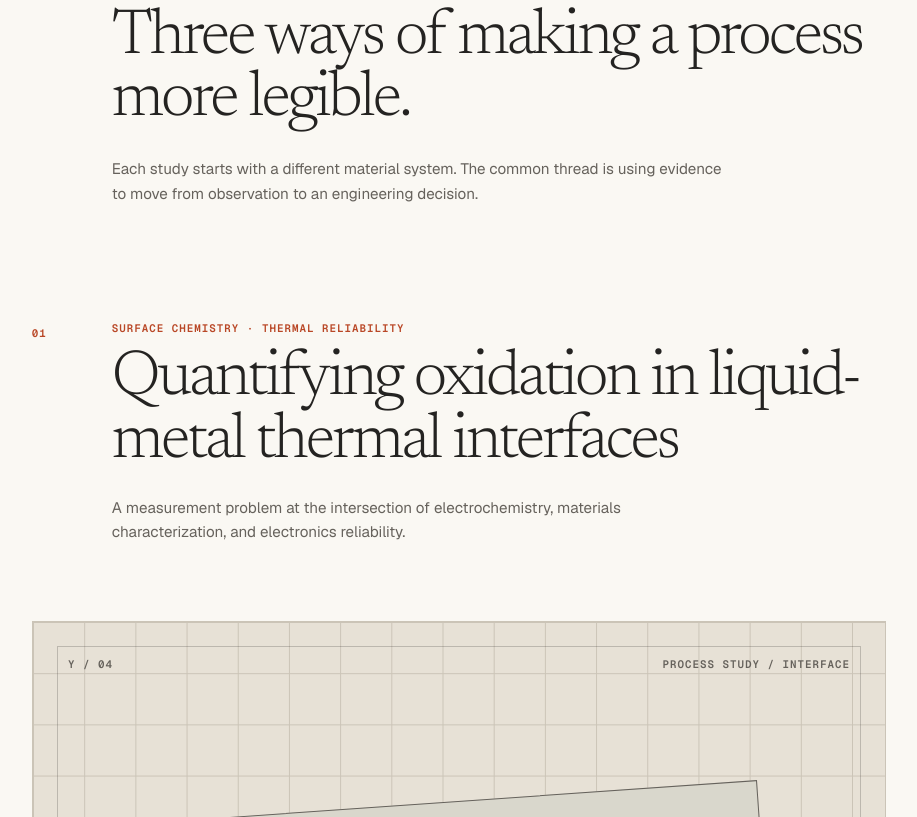
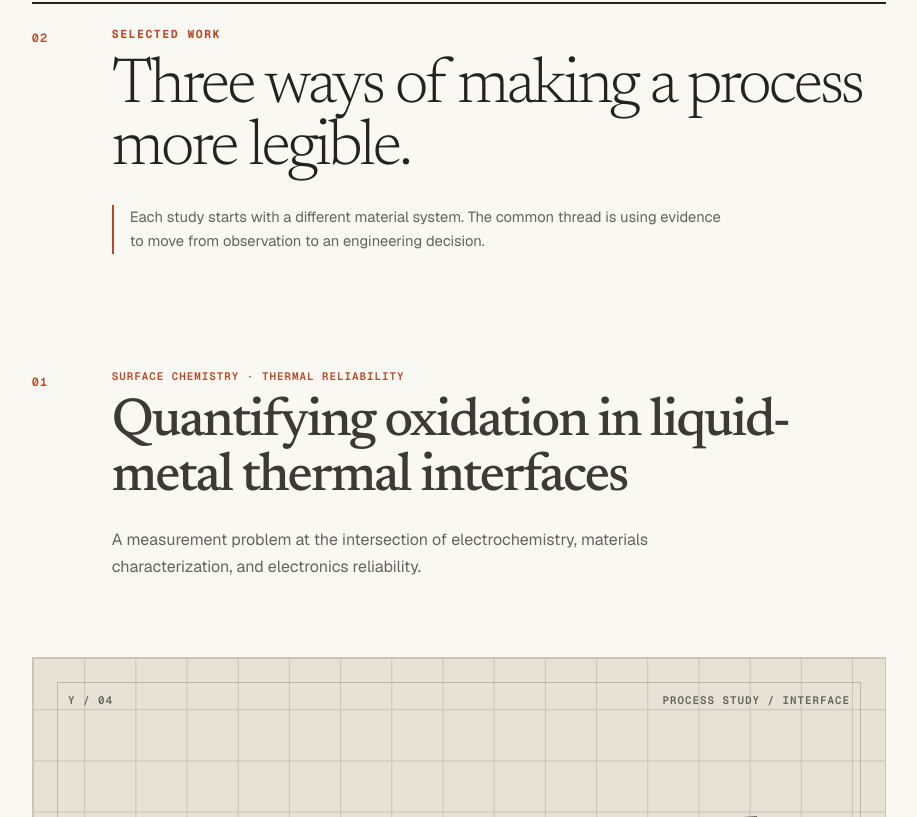
Before and after one commit to diwakarshukla0904/Personal-Portfolio, a Next.js app: page / in a window 1280 px wide. Shown: the part 2163-2980 px from the top of the page, without its empty margins (317-1234 px from the left). Built offline with nearby package versions, Linux system fonts and the light colour scheme.

Commit message:
Strengthen section typography hierarchy

```diff
--- a/src/app/globals.css
+++ b/src/app/globals.css
@@ -320,11 +320,20 @@ body:has(#contact:target) .rail-nav a[href="#contact"] {
   display: grid;
   grid-template-columns: 5rem minmax(0, 1fr);
   max-width: 63rem;
+  padding-top: 1.35rem;
+  border-top: 2px solid var(--ink);
 }
 
 .section-index {
   padding-top: 0.25rem;
-  color: var(--ink-soft);
+  color: var(--accent);
+  font-size: 0.74rem;
+}
+
+.section-intro .eyebrow {
+  font-size: 0.72rem;
+  font-weight: 680;
+  letter-spacing: 0.13em;
 }
 
 .section-intro h2 {
@@ -340,8 +349,10 @@ body:has(#contact:target) .rail-nav a[href="#contact"] {
 .section-description {
   max-width: 39rem;
   margin-top: 1.5rem;
+  padding-left: 1rem;
+  border-left: 2px solid var(--accent);
   color: var(--ink-soft);
-  font-size: 0.95rem;
+  font-size: 0.92rem;
   line-height: 1.65;
 }
 
@@ -456,7 +467,7 @@ body:has(#contact:target) .rail-nav a[href="#contact"] {
 
 .project-study {
   padding: clamp(4rem, 7vw, 7rem) 0;
-  border-top: 1px solid var(--ink);
+  border-top: 2px solid var(--line);
 }
 
 .project-study:first-child {
@@ -472,23 +483,26 @@ body:has(#contact:target) .rail-nav a[href="#contact"] {
 .project-number {
   padding-top: 0.3rem;
   color: var(--accent);
+  font-size: 0.74rem;
 }
 
 .project-header h3 {
-  max-width: 52rem;
+  max-width: 47rem;
   margin-top: 0.7rem;
+  color: #3d3934;
   font-family: var(--serif);
-  font-size: clamp(2.5rem, 5vw, 5rem);
-  font-weight: 390;
-  letter-spacing: -0.045em;
-  line-height: 0.98;
+  font-size: clamp(2.35rem, 4.2vw, 4.25rem);
+  font-weight: 420;
+  letter-spacing: -0.04em;
+  line-height: 1.02;
 }
 
 .project-summary {
   max-width: 37rem;
   margin-top: 1.4rem;
   color: var(--ink-soft);
-  font-size: 0.95rem;
+  font-size: 1rem;
+  line-height: 1.65;
 }
 
 .project-visual {
@@ -632,6 +646,8 @@ body:has(#contact:target) .rail-nav a[href="#contact"] {
 
 .brief-label {
   color: var(--accent);
+  font-weight: 680;
+  letter-spacing: 0.12em;
 }
 
 .project-process {
@@ -670,8 +686,9 @@ body:has(#contact:target) .rail-nav a[href="#contact"] {
 
 .project-process h4 {
   margin-top: 0.2rem;
+  color: #3d3934;
   font-family: var(--serif);
-  font-size: 1.35rem;
+  font-size: 1.48rem;
   font-weight: 500;
 }
 
@@ -704,16 +721,28 @@ body:has(#contact:target) .rail-nav a[href="#contact"] {
 .additional-work {
   margin-top: 2rem;
   padding-top: clamp(5rem, 9vw, 8rem);
-  border-top: 1px solid var(--ink);
+  border-top: 2px solid var(--ink);
+}
+
+.additional-work header {
+  display: grid;
+  grid-template-columns: 5rem minmax(0, 1fr);
+}
+
+.additional-work header .eyebrow {
+  grid-column: 2;
+  font-weight: 680;
 }
 
 .additional-work header h3 {
+  grid-column: 2;
   max-width: 40rem;
   margin-top: 0.8rem;
+  color: #3d3934;
   font-family: var(--serif);
-  font-size: clamp(2.4rem, 4vw, 4rem);
-  font-weight: 390;
-  line-height: 1;
+  font-size: clamp(2.2rem, 3.3vw, 3.35rem);
+  font-weight: 430;
+  line-height: 1.05;
 }
 
 .additional-grid {
@@ -739,9 +768,10 @@ body:has(#contact:target) .rail-nav a[href="#contact"] {
 
 .additional-grid h4 {
   margin-top: 4rem;
+  color: #3d3934;
   font-family: var(--serif);
-  font-size: 1.65rem;
-  font-weight: 450;
+  font-size: 1.52rem;
+  font-weight: 500;
   line-height: 1.1;
 }
 
@@ -762,8 +792,19 @@ body:has(#contact:target) .rail-nav a[href="#contact"] {
 }
 
 .experience-list {
+  margin-top: 0;
+}
+
+.subsection-kicker {
   margin-top: clamp(4rem, 8vw, 7rem);
-  border-top: 1px solid var(--ink);
+  padding-bottom: 1rem;
+  border-bottom: 2px solid var(--ink);
+  color: var(--accent);
+  font-family: var(--mono);
+  font-size: 0.72rem;
+  font-weight: 680;
+  letter-spacing: 0.12em;
+  text-transform: uppercase;
 }
 
 .experience-list article,
@@ -792,9 +833,10 @@ body:has(#contact:target) .rail-nav a[href="#contact"] {
 .experience-list h3,
 .education-block h3 {
   margin-top: 0.3rem;
+  color: #3d3934;
   font-family: var(--serif);
-  font-size: 1.45rem;
-  font-weight: 480;
+  font-size: 1.58rem;
+  font-weight: 520;
   line-height: 1.15;
 }
 
@@ -808,12 +850,12 @@ body:has(#contact:target) .rail-nav a[href="#contact"] {
   margin-top: 6rem;
 }
 
-.education-block > .eyebrow {
-  margin-bottom: 1.2rem;
+.education-block > .subsection-kicker {
+  margin-top: 0;
 }
 
 .education-block article:first-of-type {
-  border-top: 1px solid var(--ink);
+  border-top: 0;
 }
 
 .education-block article div > p {
@@ -838,6 +880,10 @@ body:has(#contact:target) .rail-nav a[href="#contact"] {
 .capabilities-section .section-index,
 .capabilities-section .section-description {
   color: var(--night-soft);
+}
+
+.capabilities-section .section-intro {
+  border-top-color: #777b77;
 }
 
 .capabilities-section .eyebrow {
@@ -865,9 +911,10 @@ body:has(#contact:target) .rail-nav a[href="#contact"] {
 
 .capability-grid h3 {
   margin-top: 3.5rem;
+  color: var(--white);
   font-family: var(--serif);
-  font-size: clamp(1.8rem, 3vw, 2.7rem);
-  font-weight: 420;
+  font-size: clamp(1.75rem, 2.7vw, 2.45rem);
+  font-weight: 460;
 }
 
 .capability-grid ul {
@@ -886,6 +933,7 @@ body:has(#contact:target) .rail-nav a[href="#contact"] {
 .contact-section {
   padding-top: clamp(6rem, 11vw, 11rem);
   padding-bottom: 2.5rem;
+  border-top: 1px solid var(--line);
 }
 
 .contact-section h2 {
@@ -1182,6 +1230,10 @@ body:has(#contact:target) .rail-nav a[href="#contact"] {
     grid-template-columns: 2.5rem minmax(0, 1fr);
   }
 
+  .additional-work header {
+    grid-template-columns: 2.5rem minmax(0, 1fr);
+  }
+
   .section-intro h2 {
     font-size: clamp(2.6rem, 13vw, 4rem);
   }
--- a/src/app/page.tsx
+++ b/src/app/page.tsx
@@ -174,6 +174,7 @@ export default function Home() {
             title="Technical range, built in real process environments."
           />
 
+          <p className="subsection-kicker">Professional experience</p>
           <div className="experience-list">
             {portfolio.experiences.map((experience) => (
               <article key={`${experience.organization}-${experience.role}`}>
@@ -188,7 +189,7 @@ export default function Home() {
           </div>
 
           <div className="education-block">
-            <p className="eyebrow">Education</p>
+            <p className="subsection-kicker">Education</p>
             {portfolio.education.map((education) => (
               <article key={education.school}>
                 <p className="education-date">{education.dates}</p>
```
